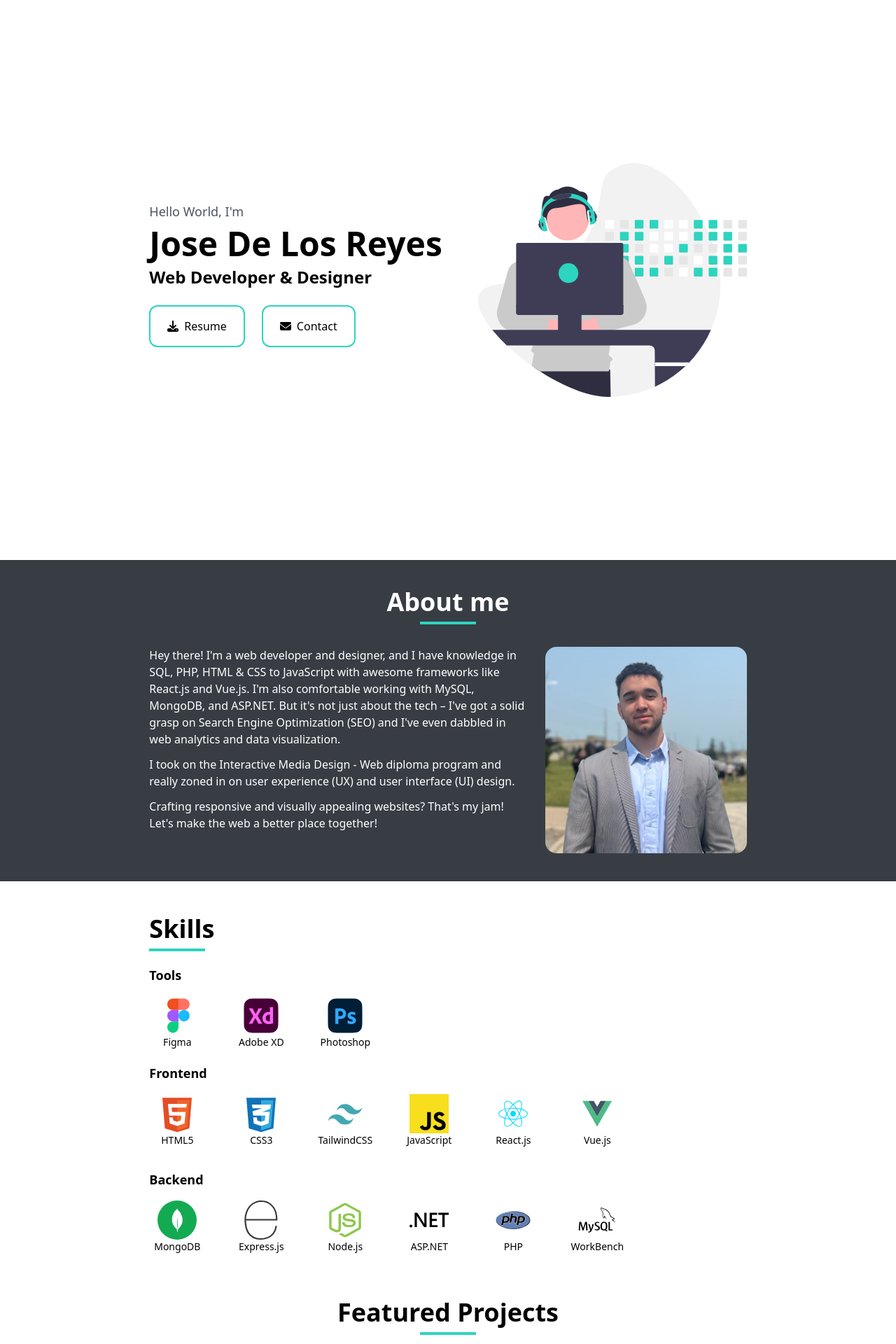
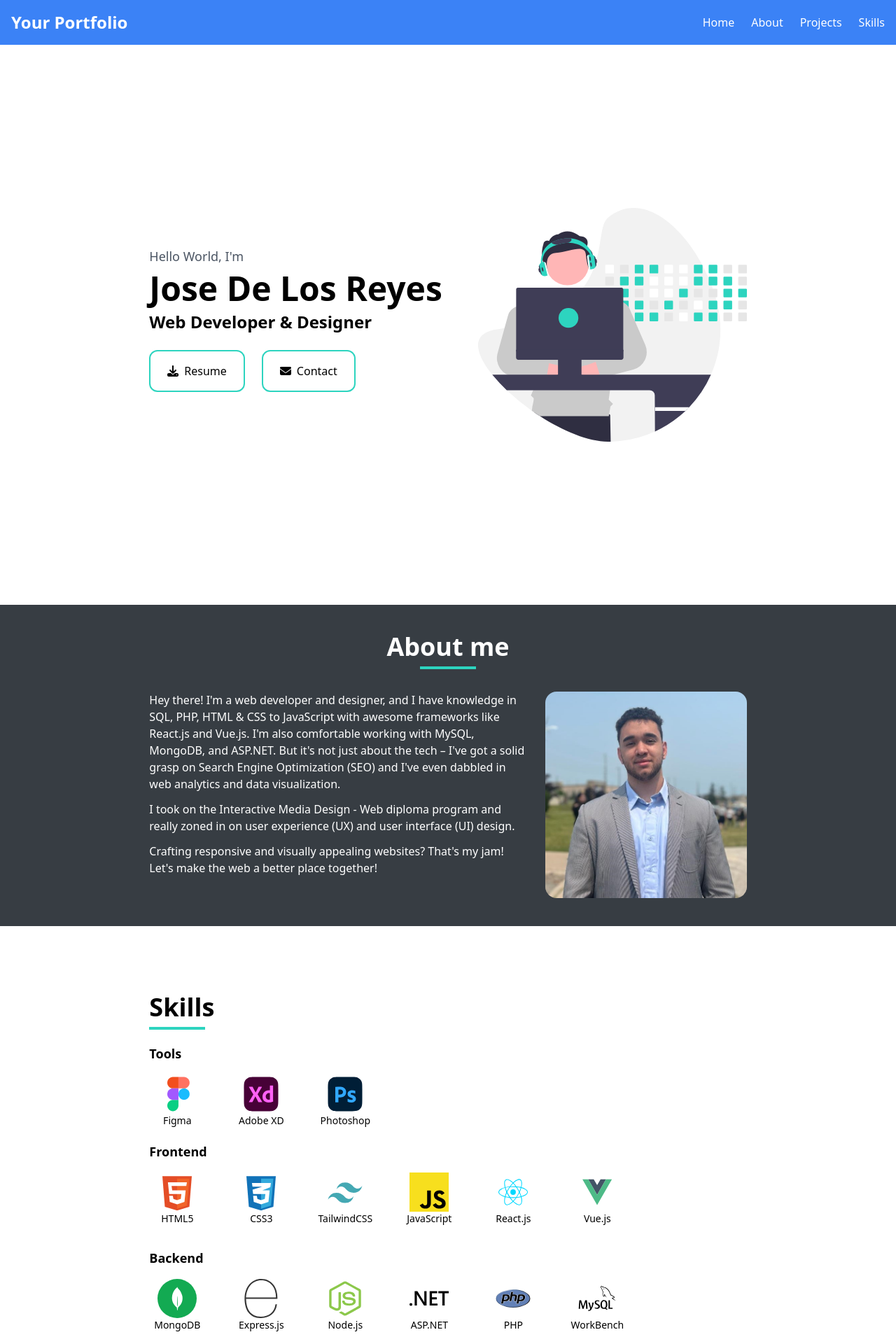
Before and after one commit to JoseDLR24/portfolio-react, a React (Vite) app: page / in a window 1280 px wide. Shown: the top 1920 px of the page at 70% size. Built offline with nearby package versions, Linux system fonts and the light colour scheme.

Commit message:
header added, missing styling

```diff
--- a/package.json
+++ b/package.json
@@ -16,7 +16,8 @@
     "@fortawesome/free-solid-svg-icons": "^6.4.2",
     "@fortawesome/react-fontawesome": "^0.2.0",
     "react": "^18.2.0",
-    "react-dom": "^18.2.0"
+    "react-dom": "^18.2.0",
+    "react-router-dom": "^6.16.0"
   },
   "devDependencies": {
     "@types/react": "^18.2.15",
--- a/src/App.jsx
+++ b/src/App.jsx
@@ -3,9 +3,12 @@ import About from './components/views/about.jsx';
 import Skills from './components/views/skills.jsx';
 import Projects from './components/views/projects.jsx';
 
+import Header from './components/ui/header/header.jsx';
+
 export default function App() {
     return (
         <>
+            <Header />
             <Home name={"Jose De Los Reyes"} occupation={"Web Developer & Designer"}/>
             <About />
             <Skills />
--- a/src/components/ui/ftProjects/index.jsx
+++ b/src/components/ui/ftProjects/index.jsx
@@ -13,7 +13,7 @@ export default function FeaturedProject({ title, description, imgSrc, technologi
                 <img src={imgSrc} alt={title} className="rounded-xl shadow-lg" />
             </div>
             <div className="text-left lg:w-11/12">
-                <h2 className="font-bold text-xl lg:text-2xl">{title}</h2>
+                <h2 className="font-semibold text-xl lg:text-2xl">{title}</h2>
                 <div className='flex flex-wrap space-x-3 py-2'>
                     {technologies.map((technology, index) => (
                         <TechCard key={index} technology={technology} />
--- /dev/null
+++ b/src/components/ui/header/header.jsx
@@ -0,0 +1,19 @@
+import React from 'react';
+
+const Header = () => {
+    return (
+        <header className="bg-blue-500 p-4">
+            <div className="container mx-auto flex justify-between items-center">
+                <h1 className="text-white text-2xl font-bold">Your Portfolio</h1>
+                <nav className="lg:flex lg:space-x-6">
+                    <a href="#home" className="text-white">Home</a>
+                    <a href="#about" className="text-white">About</a>
+                    <a href="#projects" className="text-white">Projects</a>
+                    <a href="#skills" className="text-white">Skills</a>
+                </nav>
+            </div>
+        </header>
+    );
+};
+
+export default Header;
--- a/src/components/views/about.jsx
+++ b/src/components/views/about.jsx
@@ -2,7 +2,7 @@ import pfpimg from '../../assets/pfp.jpg';
 
 export default function About(){
     return(
-        <section className="comp-container min-h-fit space-y-14 bg-blueblack py-10 text-white">
+        <section id='about' className="comp-container min-h-fit space-y-14 bg-blueblack py-10 text-white">
             {/* content container */}
             <div className="content-container text-left space-y-8">
                 <div className="flex flex-col items-center space-y-2">
--- a/src/components/views/home.jsx
+++ b/src/components/views/home.jsx
@@ -11,7 +11,7 @@ import undrawImg from '../../assets/undraw_developer.svg';
 
 export default function Home({name, occupation}) {
     return(
-        <section className="comp-container">
+        <section id='home' className="comp-container">
             {/* content container */}
             <div className="content-container lg:flex-row lg:text-left lg:justify-between">
                 <div className='h-60 pb-4'>
--- a/src/components/views/projects.jsx
+++ b/src/components/views/projects.jsx
@@ -13,11 +13,11 @@ export default function Projects(){
     const theBookKeeperTechnologies = ['Handlebars', 'MongoDB', 'Express', 'Bootstrap'];
 
     return(
-        <section className="comp-container lg:space-y-5 mt-12">
+        <section id='projects' className="comp-container lg:space-y-5">
             {/* content container */}
-            <div className="content-container pb-6">
+            <div className="content-container pb-6 lg:items-start">
                 {/* title container */}
-                <div className="space-y-2 flex flex-col items-center justify-center">
+                <div className="space-y-2 flex flex-col items-center justify-center lg:items-start">
                     <h2 className='text-3xl lg:text-4xl font-semibold'>Featured Projects</h2>
                     <hr className="border-2 border-teal-400 w-20"/>
                 </div>
--- a/src/components/views/skills.jsx
+++ b/src/components/views/skills.jsx
@@ -14,7 +14,7 @@ import Tools from '../ui/toolStack/index.jsx';
 export default function Skills(){
     return(
         // component container
-        <section className='comp-container min-h-fit space-y-5 mt-12'>
+        <section id='skills' className='comp-container min-h-fit space-y-5 my-24'>
             {/* content container */}
             <div className='content-container md:items-start'>
                 <div className='space-y-2 flex flex-col items-center justify-center md:items-start'>
```
Also changed, not shown: 1 other file (tests, documents, lock files or other folders).
